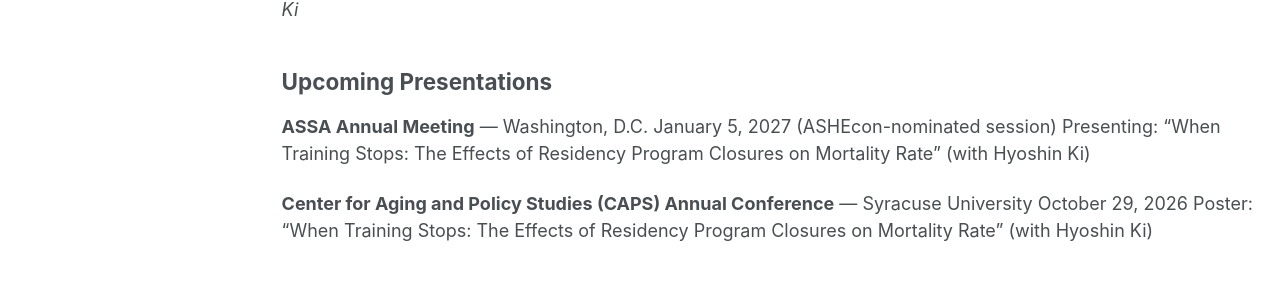
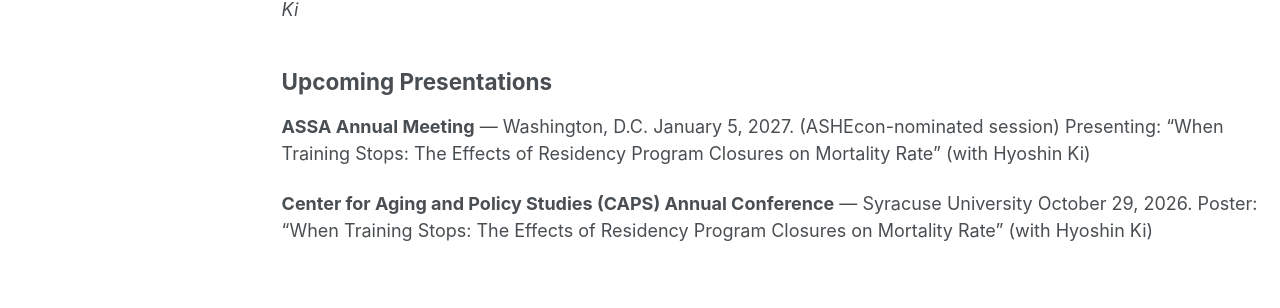
Before and after one commit to Kharabshehahmad/Kharabshehahmad.github.io, a Jekyll site: the page built from _pages/research.md, in a window 1280 px wide and 937 px high. Shown: the part 468-776 px from the top of the window. Built offline with Jekyll 4.4.1, drawn with Linux system fonts in a browser that asks for light colours; a script bundle is joined from its source files by our own code; library files that are not in the unit come from our copies.

```diff
--- a/_pages/research.md
+++ b/_pages/research.md
@@ -28,9 +28,9 @@ author_profile: true
 ## Upcoming Presentations
 
 **ASSA Annual Meeting** — Washington, D.C.
-January 5, 2027 (ASHEcon-nominated session)
+January 5, 2027. (ASHEcon-nominated session)
 Presenting: "When Training Stops: The Effects of Residency Program Closures on Mortality Rate" (with Hyoshin Ki)
 
 **Center for Aging and Policy Studies (CAPS) Annual Conference** — Syracuse University
-October 29, 2026
+October 29, 2026.
 Poster: "When Training Stops: The Effects of Residency Program Closures on Mortality Rate" (with Hyoshin Ki)
```
